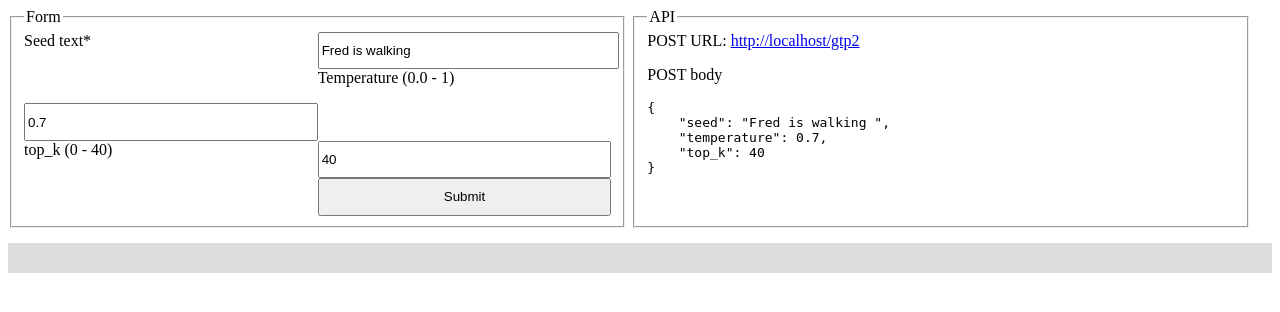
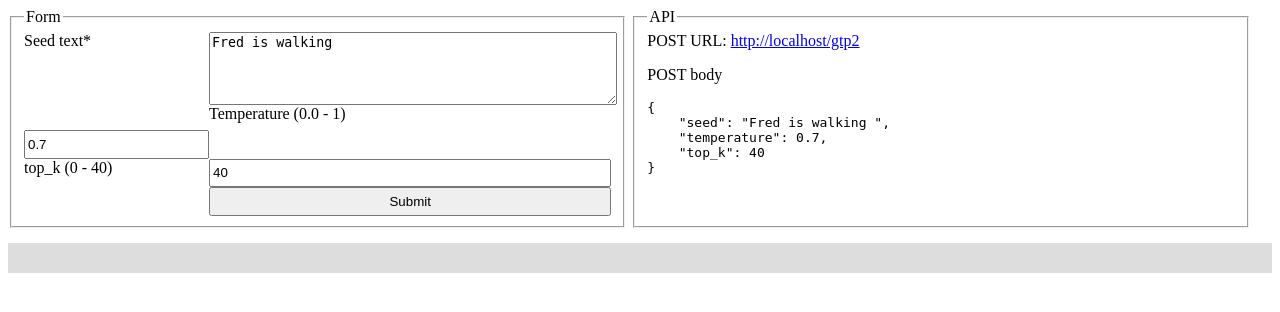
Before and after one commit to ftlabs/gpt2-gui, a Flask app: page / in a window 1280 px wide. Shown: the top 312 px of the page. Run offline with Flask 2, Linux system fonts and the light colour scheme.

Commit message:
makes seed text box a textarea

```diff
--- a/src/templates/index.html
+++ b/src/templates/index.html
@@ -22,7 +22,7 @@
             <fieldset style="display: grid; grid-template-columns: auto auto;">
                 <legend>Form</legend>
                 <label for="txt-seed">Seed text* </label>
-                <input type="text" id="txt-seed" name="txt-seed" value="Fred is walking " placeholder="Add text seed here..." style="width: 100%;" required/>
+                <textarea rows="4" cols="50" id="txt-seed" name="txt-seed" placeholder="Add text seed here..." style="width: 100%;" required>Fred is walking</textarea>
                 <br />
                 <label for="txt-temperature">Temperature (0.0 - 1)</label>
                 <input type="text" id="txt-temperature" name="txt-temperature" value="0.7" placeholder="0.7" />
```
